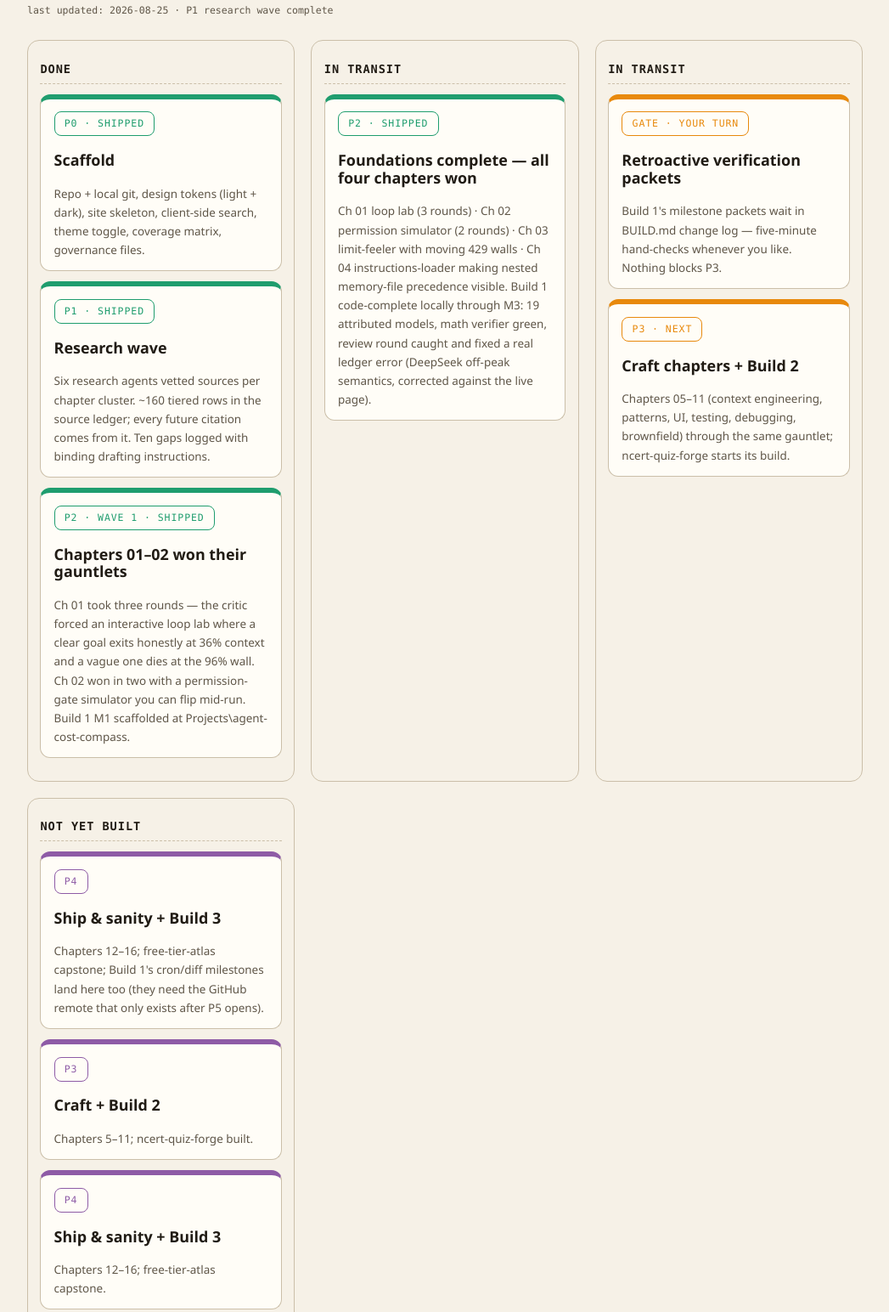
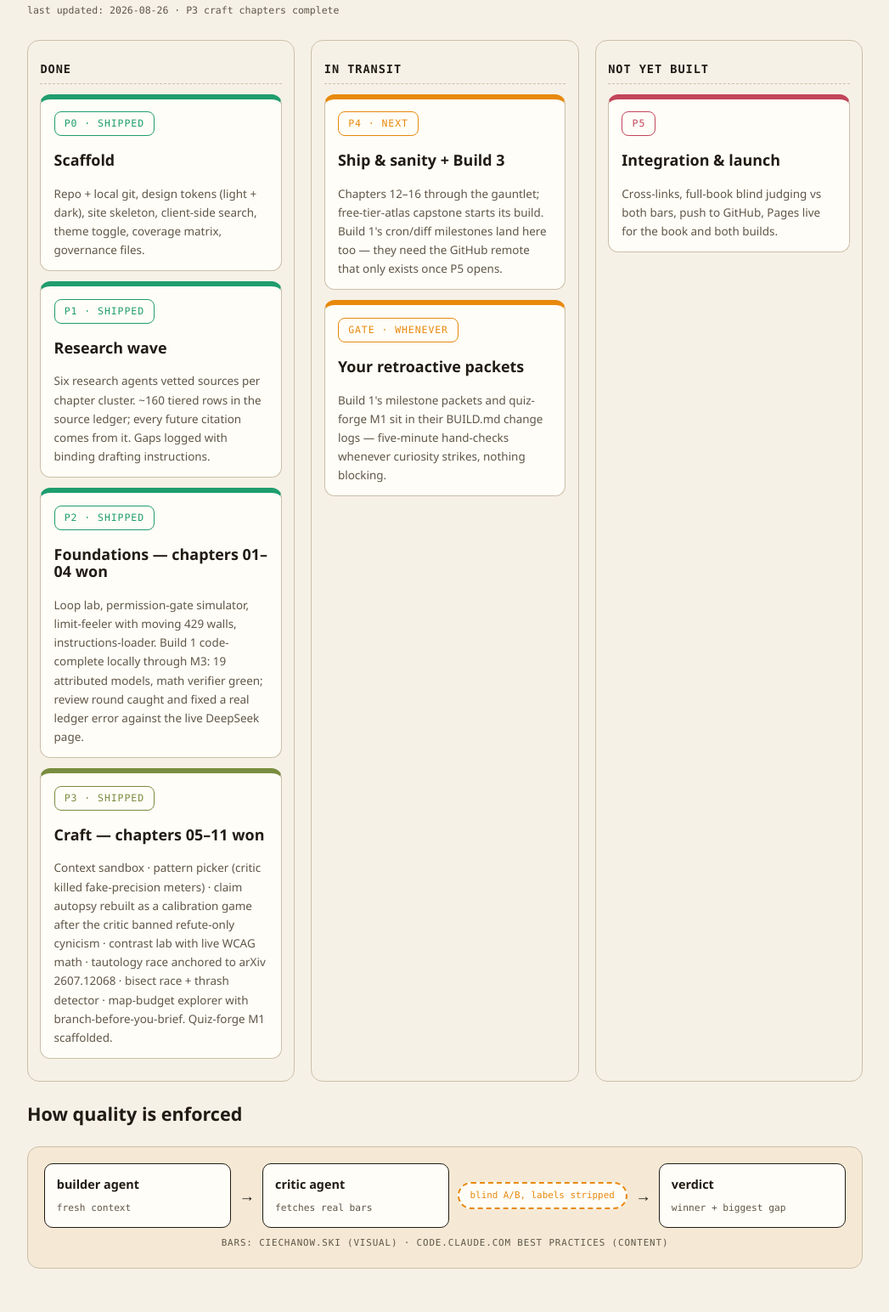
Before and after one commit to kvothdevian/field-manual, a plain HTML site: page progress.html in a window 1280 px wide. Shown: the part 336-1880 px from the top of the page at 85% size, without its empty margins (116-1163 px from the left). Drawn offline with Linux system fonts and the light colour scheme.

Commit message:
chore: progress board rebuilt clean for P3 completion, index regenerated

```diff
--- a/progress.html
+++ b/progress.html
@@ -28,7 +28,7 @@
   <p class="lede">The book is built in phases, each phase a fresh gauntlet run that
   resumes from disk. This board is the human view of <code>STATUS.md</code> —
   agents update both together at every milestone.</p>
-  <p class="updated-stamp">last updated: 2026-08-25 · P1 research wave complete</p>
+  <p class="updated-stamp">last updated: 2026-08-26 · P3 craft chapters complete</p>
 
   <div class="board">
     <section class="board-col" aria-labelledby="done-col">
@@ -43,72 +43,54 @@
         <span class="part-plate p-l3">P1 · shipped</span>
         <h3>Research wave</h3>
         <p>Six research agents vetted sources per chapter cluster. ~160 tiered
-        rows in the source ledger; every future citation comes from it. Ten
-        gaps logged with binding drafting instructions.</p>
+        rows in the source ledger; every future citation comes from it. Gaps
+        logged with binding drafting instructions.</p>
       </div>
       <div class="card" style="border-top-color: var(--l3);">
-        <span class="part-plate p-l3">P2 · wave 1 · shipped</span>
-        <h3>Chapters 01–02 won their gauntlets</h3>
-        <p>Ch 01 took three rounds — the critic forced an interactive loop lab
-        where a clear goal exits honestly at 36% context and a vague one dies
-        at the 96% wall. Ch 02 won in two with a permission-gate simulator you
-        can flip mid-run. Build 1 M1 scaffolded at Projects\agent-cost-compass.</p>
+        <span class="part-plate p-l3">P2 · shipped</span>
+        <h3>Foundations — chapters 01–04 won</h3>
+        <p>Loop lab, permission-gate simulator, limit-feeler with moving 429
+        walls, instructions-loader. Build 1 code-complete locally through M3:
+        19 attributed models, math verifier green; review round caught and
+        fixed a real ledger error against the live DeepSeek page.</p>
       </div>
-    </section>
-
-    <section class="board-col" aria-labelledby="transit-col">
-      <h2 id="transit-col">In transit</h2>
-      <div class="card" style="border-top-color: var(--l3);">
-        <span class="part-plate p-l3">P2 · shipped</span>
-        <h3>Foundations complete — all four chapters won</h3>
-        <p>Ch 01 loop lab (3 rounds) · Ch 02 permission simulator (2 rounds) ·
-        Ch 03 limit-feeler with moving 429 walls · Ch 04 instructions-loader
-        making nested memory-file precedence visible. Build 1 code-complete
-        locally through M3: 19 attributed models, math verifier green, review
-        round caught and fixed a real ledger error (DeepSeek off-peak semantics,
-        corrected against the live page).</p>
+      <div class="card" style="border-top-color: var(--l2);">
+        <span class="part-plate p-l2">P3 · shipped</span>
+        <h3>Craft — chapters 05–11 won</h3>
+        <p>Context sandbox · pattern picker (critic killed fake-precision
+        meters) · claim autopsy rebuilt as a calibration game after the critic
+        banned refute-only cynicism · contrast lab with live WCAG math ·
+        tautology race anchored to arXiv 2607.12068 · bisect race + thrash
+        detector · map-budget explorer with branch-before-you-brief. Quiz-forge
+        M1 scaffolded.</p>
       </div>
     </section>
 
     <section class="board-col" aria-labelledby="transit-col">
       <h2 id="transit-col">In transit</h2>
       <div class="card" style="border-top-color: var(--l0);">
-        <span class="part-plate p-l0">gate · your turn</span>
-        <h3>Retroactive verification packets</h3>
-        <p>Build 1's milestone packets wait in BUILD.md change log — five-minute
-        hand-checks whenever you like. Nothing blocks P3.</p>
+        <span class="part-plate p-l0">P4 · next</span>
+        <h3>Ship &amp; sanity + Build 3</h3>
+        <p>Chapters 12–16 through the gauntlet; free-tier-atlas capstone starts
+        its build. Build 1's cron/diff milestones land here too — they need the
+        GitHub remote that only exists once P5 opens.</p>
       </div>
       <div class="card" style="border-top-color: var(--l0);">
-        <span class="part-plate p-l0">P3 · next</span>
-        <h3>Craft chapters + Build 2</h3>
-        <p>Chapters 05–11 (context engineering, patterns, UI, testing, debugging,
-        brownfield) through the same gauntlet; ncert-quiz-forge starts its build.</p>
+        <span class="part-plate p-l0">gate · whenever</span>
+        <h3>Your retroactive packets</h3>
+        <p>Build 1's milestone packets and quiz-forge M1 sit in their BUILD.md
+        change logs — five-minute hand-checks whenever curiosity strikes,
+        nothing blocking.</p>
       </div>
     </section>
 
     <section class="board-col" aria-labelledby="next-col">
       <h2 id="next-col">Not yet built</h2>
-      <div class="card" style="border-top-color: var(--l4);">
-        <span class="part-plate p-l4">P4</span>
-        <h3>Ship &amp; sanity + Build 3</h3>
-        <p>Chapters 12–16; free-tier-atlas capstone; Build 1's cron/diff milestones
-        land here too (they need the GitHub remote that only exists after P5 opens).</p>
-      </div>
-      <div class="card" style="border-top-color: var(--l4);">
-        <span class="part-plate p-l4">P3</span>
-        <h3>Craft + Build 2</h3>
-        <p>Chapters 5–11; ncert-quiz-forge built.</p>
-      </div>
-      <div class="card" style="border-top-color: var(--l4);">
-        <span class="part-plate p-l4">P4</span>
-        <h3>Ship &amp; sanity + Build 3</h3>
-        <p>Chapters 12–16; free-tier-atlas capstone.</p>
-      </div>
       <div class="card" style="border-top-color: var(--l5);">
         <span class="part-plate p-l5">P5</span>
         <h3>Integration &amp; launch</h3>
         <p>Cross-links, full-book blind judging vs both bars, push to GitHub,
-        Pages live.</p>
+        Pages live for the book and both builds.</p>
       </div>
     </section>
   </div>
```
Also changed, not shown: assets/search-index.js.
